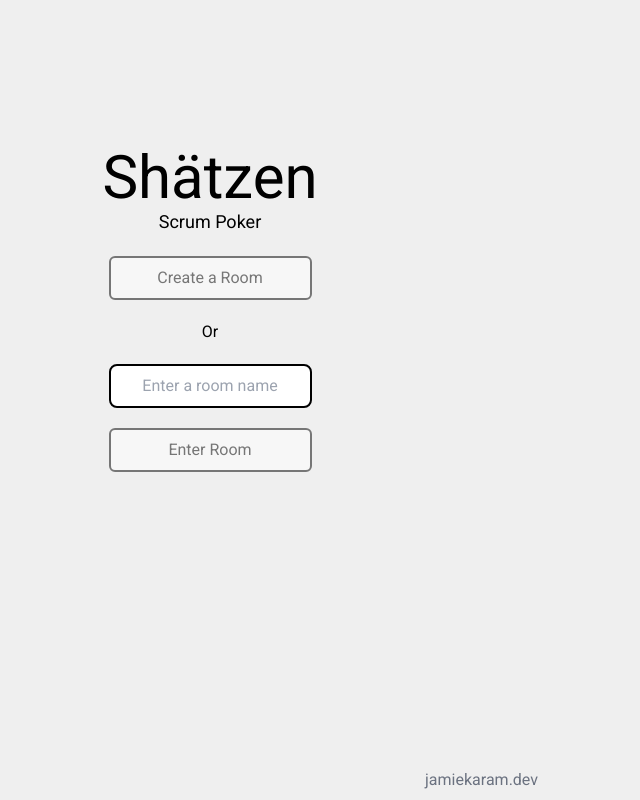
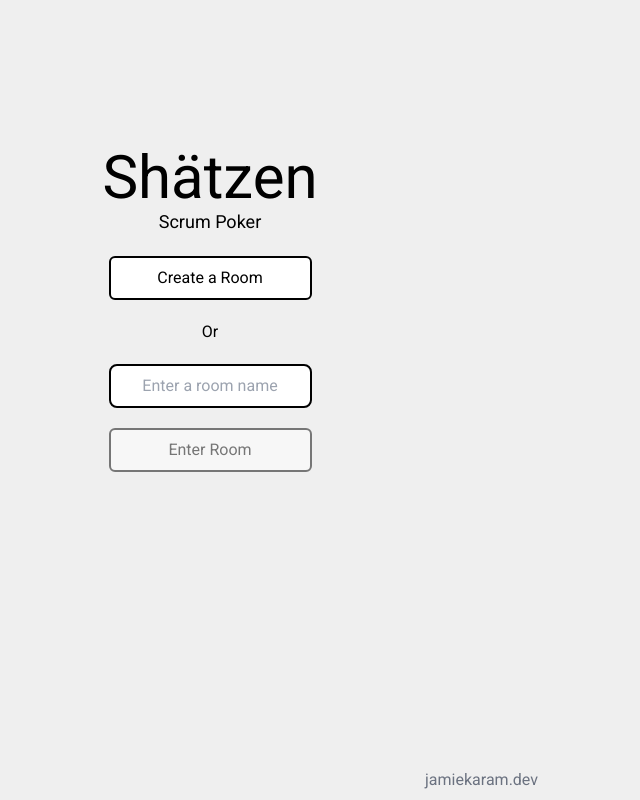
Before and after one commit to JKaram/Shatzen, a Next.js app in the folder apps/web/: page / in a window 1280 px wide. Shown: the whole page, without its empty margins (430-1070 px from the left). Built offline with nearby package versions, Linux system fonts and the light colour scheme.

Commit message:
fix: remove serverReady

```diff
--- a/apps/web/components/provider/SocketProvider.tsx
+++ b/apps/web/components/provider/SocketProvider.tsx
@@ -27,7 +27,6 @@ type Values = {
   reset: () => void;
   roomStatus: Status;
   setRoomId: Dispatch<SetStateAction<string>>;
-  serverReady: boolean;
   updateRoomOptions: (args: RoomOptions) => void;
   user: User | undefined;
   userJoin: (name: string, room: string) => void;
@@ -42,7 +41,6 @@ const initalValues: Values = {
   removeUser: () => undefined,
   reset: () => undefined,
   roomStatus: "estimating",
-  serverReady: false,
   setRoomId: () => undefined,
   updateRoomOptions: () => undefined,
   user: undefined,
@@ -63,7 +61,6 @@ export default function AppProvider({ children }: Props) {
   const [average, setAverage] = useState<Average>(null);
   const [roomEstimateOptions, setRoomEstimateOptions] =
     useState<PossibleEstimates>([]);
-  const [serverReady, setServerReady] = useState(false);
   const [status, setStatus] = useState<Status>("estimating");
   const [user, setUser] = useState<User>();
   const [users, setUsers] = useState<User[]>([]);
@@ -140,7 +137,6 @@ export default function AppProvider({ children }: Props) {
         removeUser,
         reset,
         roomStatus: status,
-        serverReady: serverReady,
         setRoomId,
         updateRoomOptions,
         user: user,
--- a/apps/web/pages/index.tsx
+++ b/apps/web/pages/index.tsx
@@ -1,16 +1,14 @@
 import { nanoid } from "nanoid";
 import { ROOM_STRING_SIZE, USER_NAME_SIZE } from "../types/constants";
-import { SocketContext } from "../components/provider/SocketProvider";
 import { useRouter } from "next/router";
 import Button from "../components/Button";
 import PageLayout from "../components/PageLayout";
-import React, { useContext, useState } from "react";
+import React, { useState } from "react";
 import Input from "../components/input";
 import Head from "next/head";
 
 const App = () => {
   const router = useRouter();
-  const { serverReady } = useContext(SocketContext);
   const [roomName, setRoomName] = useState("");
 
   function generateRoomId() {
@@ -39,11 +37,7 @@ const App = () => {
       </header>
 
       <div className="flex flex-col items-center space-y-5">
-        <Button
-          disabled={!serverReady}
-          className="w-full mt-5"
-          onClick={generateRoomId}
-        >
+        <Button className="w-full mt-5" onClick={generateRoomId}>
           Create a Room
         </Button>
 
```
